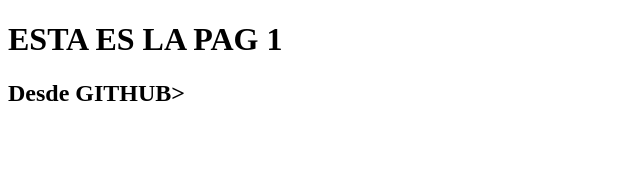
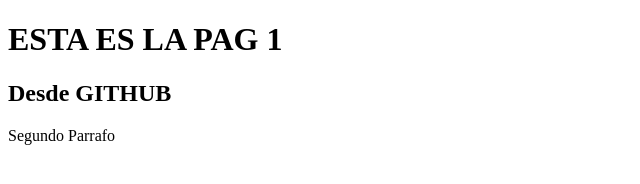
Before and after one commit to EdwinParra76/ProyectoWebEmpresaP, a plain HTML site: page index.html in a window 1280 px wide. Shown: the whole page, without its empty margins (0-640 px from the left). Drawn offline with Linux system fonts and the light colour scheme.

Commit message:
Segundo cambio

```diff
--- a/index.html
+++ b/index.html
@@ -8,6 +8,7 @@
 </head>
 <body>
     <h1>ESTA ES LA PAG 1</h1>
-    <h2>Desde GITHUB>
+    <h2>Desde GITHUB</h2>
+    <p>Segundo Parrafo</p>
 </body>
 </html>
```
